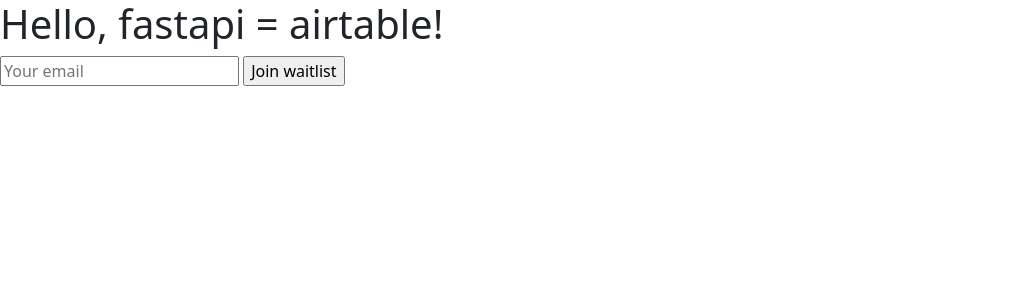
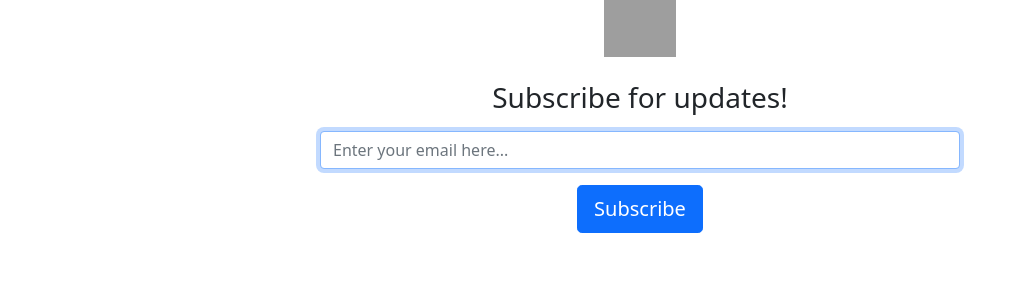
Before and after one commit to afk24hours/fastapi_airtable, a FastAPI app: page / in a window 1280 px wide. Shown: the top 300 px of the page, without its empty margins (0-1027 px from the left). Run offline with FastAPI, Linux system fonts and the light colour scheme; grey boxes are pictures that could not be loaded.

Commit message:
Some bootstrap

```diff
--- a/src/templates/base.html
+++ b/src/templates/base.html
@@ -4,22 +4,20 @@
     <!-- Required meta tags -->
     <meta charset="utf-8">
     <meta name="viewport" content="width=device-width, initial-scale=1">
-
+    <title>FastAPI - Airtable</title>
+    <link rel="canonical" href="https://getbootstrap.com/docs/5.0/examples/sign-in/">
     <!-- Bootstrap CSS -->
     <link href="https://cdn.jsdelivr.net/npm/bootstrap@5.0.0-beta1/dist/css/bootstrap.min.css" rel="stylesheet" integrity="sha384-giJF6kkoqNQ00vy+HMDP7azOuL0xtbfIcaT9wjKHr8RbDVddVHyTfAAsrekwKmP1" crossorigin="anonymous">
-
-    <title>FastAPI - Airtable</title>
+    <meta name="theme-color" content="#7952b3">
   </head>
-  <body>
+  <body class="text-center">
     {% block content %}
     {% endblock %}
+    <footer class="mt-auto text-white-50">
+    <p>Test project by <a href="https://github.com/afk24hours" class="text-white">@afk24hours</a></p>
+    </footer>
+  <script src="https://cdn.jsdelivr.net/npm/bootstrap@5.0.0-beta1/dist/js/bootstrap.bundle.min.js" integrity="sha384-ygbV9kiqUc6oa4msXn9868pTtWMgiQaeYH7/t7LECLbyPA2x65Kgf80OJFdroafW" crossorigin="anonymous"></script>
 
-    <script src="https://cdn.jsdelivr.net/npm/bootstrap@5.0.0-beta1/dist/js/bootstrap.bundle.min.js" integrity="sha384-ygbV9kiqUc6oa4msXn9868pTtWMgiQaeYH7/t7LECLbyPA2x65Kgf80OJFdroafW" crossorigin="anonymous"></script>
 
-    <!-- Option 2: Separate Popper and Bootstrap JS -->
-    <!--
-    <script src="https://cdn.jsdelivr.net/npm/@popperjs/core@2.5.4/dist/umd/popper.min.js" integrity="sha384-q2kxQ16AaE6UbzuKqyBE9/u/KzioAlnx2maXQHiDX9d4/zp8Ok3f+M7DPm+Ib6IU" crossorigin="anonymous"></script>
-    <script src="https://cdn.jsdelivr.net/npm/bootstrap@5.0.0-beta1/dist/js/bootstrap.min.js" integrity="sha384-pQQkAEnwaBkjpqZ8RU1fF1AKtTcHJwFl3pblpTlHXybJjHpMYo79HY3hIi4NKxyj" crossorigin="anonymous"></script>
-    -->
   </body>
 </html>
--- a/src/templates/home.html
+++ b/src/templates/home.html
@@ -1,15 +1,21 @@
 {% extends "base.html" %}
 
 {% block content %}
-<h1>Hello, fastapi = airtable!</h1>
-
+<main class="form-signin">
 {% if submitted_email and did_send %}
 <p>Thank you for joining with {{ submitted_email }}</p>
 {% endif %}
 
 <form method="post">
-    <input type="email" name="email" placeholder="Your email" required="required">
-    <input type="submit" value="Join waitlist">
+
+    <img class="mb-4" src="https://themes.getbootstrap.com/wp-content/themes/bootstrap-marketplace/assets/images/elements/bootstrap-stack.png" alt="" width="72" height="57">
+    <div class="col-lg-6" style="float:none;margin:auto;">
+    <h1 class="h3 mb-3 fw-normal">Subscribe for updates!</h1>
+    <div class="mb-3">
+        <input type="email" name="email" class="form-control" id="exampleInputEmail1" placeholder="Enter your email here..." aria-describedby="emailHelp" required="required" autofocus>
+    </div>
+    <button class="btn btn-lg btn-primary" type="submit">Subscribe</button>
+    </div>
 </form>
-
+</main>
 {% endblock %}
```
